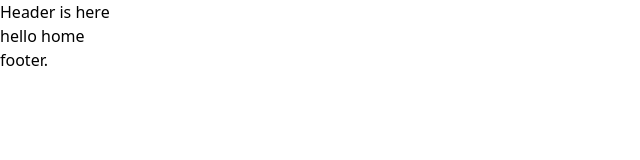
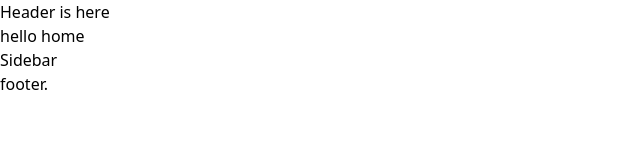
Before and after one commit to sabbir-hossen66/e-commerce-admin, a React (Vite) app: page / in a window 1280 px wide. Shown: the top 160 px of the page, without its empty margins (0-640 px from the left). Built offline with nearby package versions, Linux system fonts and the light colour scheme.

Commit message:
sidebar creating

```diff
--- a/src/App.tsx
+++ /dev/null
@@ -1,13 +0,0 @@
-
-
-function App() {
-
-
-  return (
-  <>
-  <h1 className="bg-blue-600 text-white">hello Admin Dashboard</h1>
-  </>
-  )
-}
-
-export default App
--- /dev/null
+++ b/src/Dashboard/Sidebar.tsx
@@ -0,0 +1,8 @@
+const Sidebar = () => {
+  return (
+    <div className="sidebar">
+      <h2>Sidebar</h2>
+    </div>
+  );
+}
+export default Sidebar;
--- a/src/Page/Home.tsx
+++ b/src/Page/Home.tsx
@@ -1,7 +1,10 @@
+import Sidebar from "../Dashboard/Sidebar"
+
 export const Home=()=>{
   return(
     <div>
       <h2>hello home</h2>
+      <Sidebar/>
     </div>
   )
 }
```
